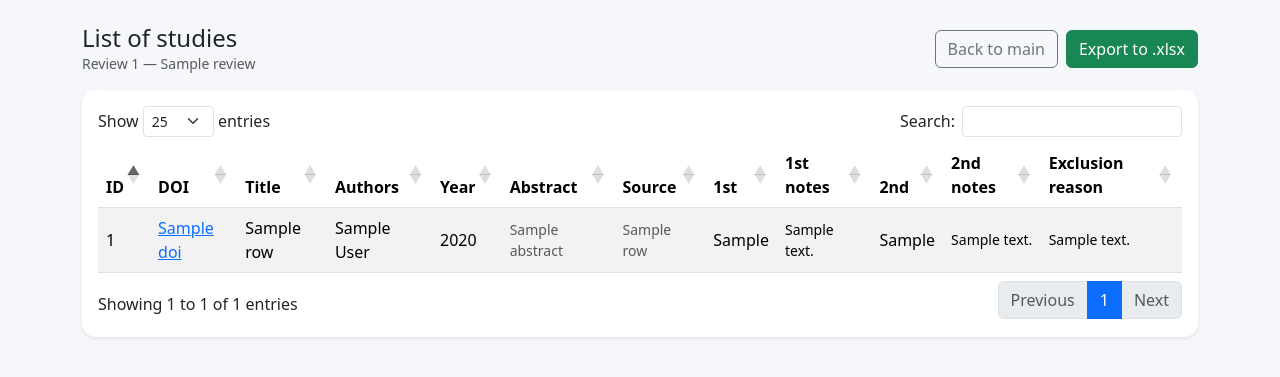
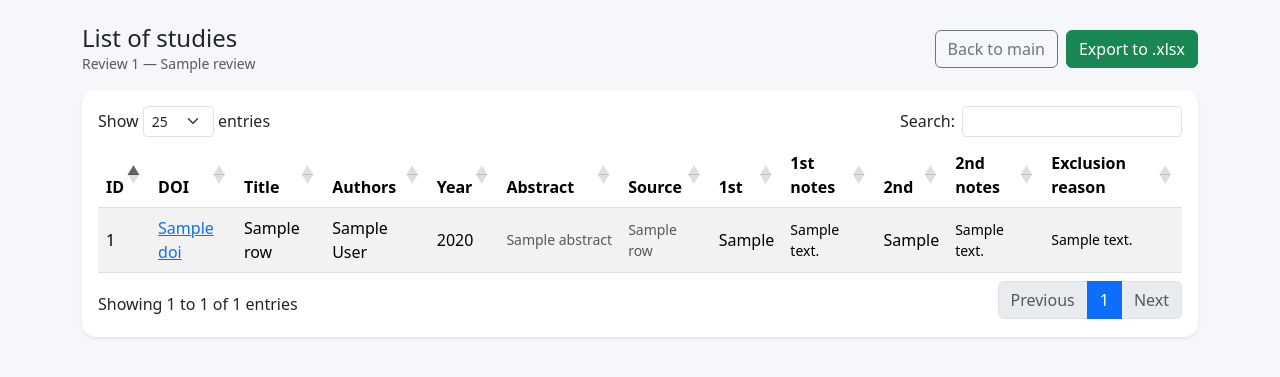
Before and after one commit to DiegoJSN/syst_rev_tool, a Flask app: template templates/list_of_studies.html in a window 1280 px wide. Shown: the part 56-433 px from the top of the page. Run offline with Flask 3, Linux system fonts and the light colour scheme; the template is opened without the code that fills it: most values are stand-ins (such as "Sample title", 1, 10 or a date in 2020); some libraries are stand-ins or nearby versions.

Commit message:
Prevent abstract text wrapping in studies list

```diff
--- a/templates/list_of_studies.html
+++ b/templates/list_of_studies.html
@@ -43,7 +43,7 @@
               <td>{{ r.title }}</td>
               <td>{{ r.authors }}</td>
               <td>{{ r.year }}</td>
-              <td class="small text-muted">{{ r.abstract }}</td>
+              <td class="small text-muted text-nowrap">{{ r.abstract }}</td>
               <td class="small text-muted">{{ r.source_title }}</td>
               <td>{{ r.first_screening_included }}</td>
               <td class="small">{{ r.first_screening_notes }}</td>
```
